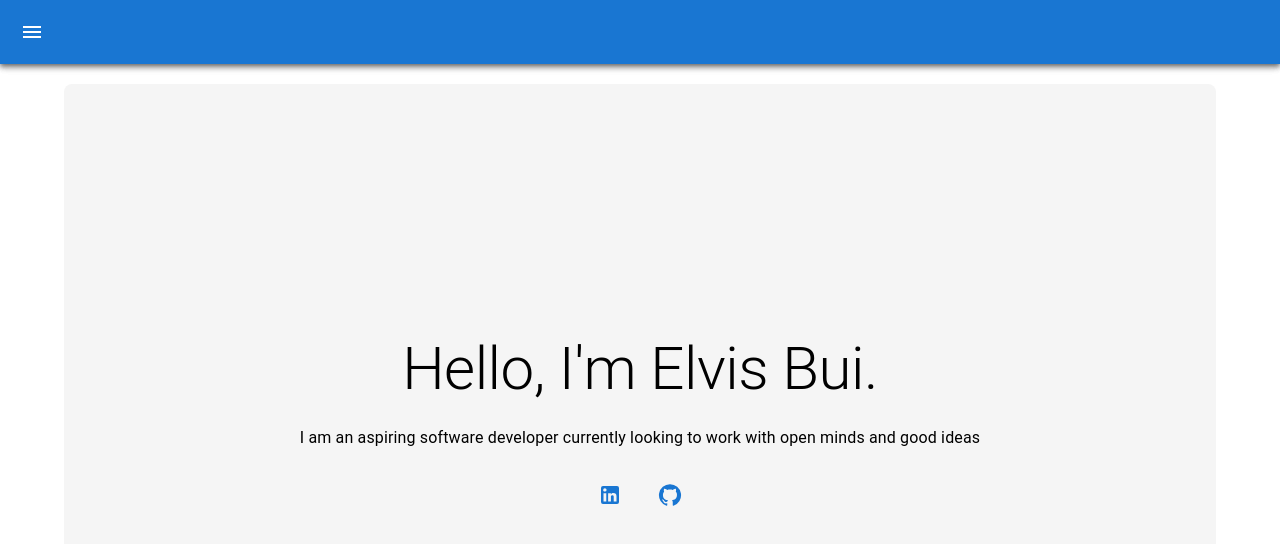
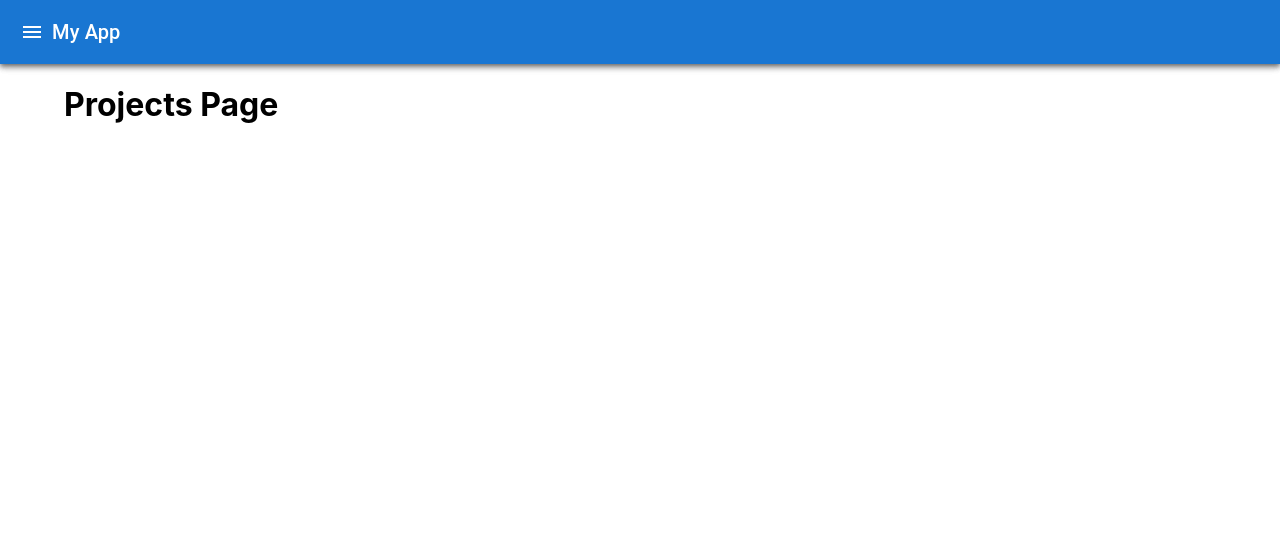
Before and after one commit to LaserCrafter/lasercrafter.github.io, a React (Create React App) app: page /projects in a window 1280 px wide. Shown: the top 544 px of the page. Built offline with nearby package versions, Linux system fonts and the light colour scheme.

Commit message:
Created routing for other pages along with clickable menu bars and pages

```diff
--- a/src/App.js
+++ b/src/App.js
@@ -4,14 +4,15 @@ import Box from '@mui/material/Box'; // Ensure Box is imported
 import LinkedInIcon from '@mui/icons-material/LinkedIn';
 import GitHubIcon from '@mui/icons-material/GitHub';
 import './App.css';
-import MenuBar from './MenuBar.js'
+import { Route, Routes } from 'react-router-dom';
+import About from './pages/About';
+import Contact from './pages/Contact';
+import Projects from './pages/Projects';
+import MenuBar from './MenuBar';
 
-function App() {
+function Main() {
   return (
     <div>
-      <AppBar position="static">
-      <MenuBar />
-      </AppBar>
     <Container>
       <Box className="large-container">
         <Typography variant="h2" gutterBottom>
@@ -25,7 +26,7 @@ function App() {
         <IconButton color="primary" href="https://www.linkedin.com/in/elvisbui" target="_blank" rel="noopener noreferrer">
           <LinkedInIcon />
         </IconButton>
-        <IconButton color="primary" href="https://github.com/LaserCraftet" target="_blank" rel="noopener noreferrer">
+        <IconButton color="primary" href="https://github.com/LaserCrafter" target="_blank" rel="noopener noreferrer">
           <GitHubIcon />
         </IconButton>
       </Box>
@@ -36,4 +37,23 @@ function App() {
   );
 }
 
+
+function App() {
+  return (
+    <div>
+      <AppBar position="static">
+      <MenuBar />
+      </AppBar>
+      <Container>
+        <Routes>
+          <Route path="/" element={<Main />} />
+          <Route path="/about" element={<About />} />
+          <Route path="/contact" element={<Contact />} />
+          <Route path="/projects" element={<Projects />} />
+        </Routes>
+      </Container>
+    </div>
+  );
+}
+
 export default App;
--- a/src/MenuBar.js
+++ b/src/MenuBar.js
@@ -1,9 +1,11 @@
 import React, { useState } from 'react';
+import { Link } from 'react-router-dom';
 import AppBar from '@mui/material/AppBar';
 import Toolbar from '@mui/material/Toolbar';
 import IconButton from '@mui/material/IconButton';
 import Menu from '@mui/material/Menu';
 import MenuItem from '@mui/material/MenuItem';
+import Typography from '@mui/material/Typography';
 import MenuIcon from '@mui/icons-material/Menu';
 
 function MenuBar() {
@@ -23,15 +25,18 @@ function MenuBar() {
         <IconButton edge="start" color="inherit" aria-label="menu" onClick={handleMenuOpen}>
           <MenuIcon />
         </IconButton>
+        <Typography variant="h6" style={{ flexGrow: 1 }}>
+          My App
+        </Typography>
         <Menu
           anchorEl={anchorEl}
           open={Boolean(anchorEl)}
           onClose={handleMenuClose}
         >
-          <MenuItem onClick={handleMenuClose}>Home</MenuItem>
-          <MenuItem onClick={handleMenuClose}>About</MenuItem>
-          <MenuItem onClick={handleMenuClose}>Projects</MenuItem>
-          <MenuItem onClick={handleMenuClose}>Contact</MenuItem>
+          <MenuItem onClick={handleMenuClose} component={Link} to="/">Home</MenuItem>
+          <MenuItem onClick={handleMenuClose} component={Link} to="/about">About</MenuItem>
+          <MenuItem onClick={handleMenuClose} component={Link} to="/projects">Projects</MenuItem>
+          <MenuItem onClick={handleMenuClose} component={Link} to="/contact">Contact</MenuItem>
         </Menu>
       </Toolbar>
     </AppBar>
--- a/src/index.js
+++ b/src/index.js
@@ -1,22 +1,20 @@
 import React from 'react';
-import ReactDOM from 'react-dom';
+import ReactDOM from 'react-dom/client';
 import './index.css';
 import App from './App';
 import reportWebVitals from './reportWebVitals';
 import { BrowserRouter as Router } from 'react-router-dom';
 
-const basename = process.env.PUBLIC_URL;
-
-ReactDOM.render(
+const root = ReactDOM.createRoot(document.getElementById('root'));
+root.render(
   <React.StrictMode>
-    <Router basename={basename}>
+    <Router>
       <App />
     </Router>
-  </React.StrictMode>,
-  document.getElementById('root')
+  </React.StrictMode>
 );
 
 // If you want to start measuring performance in your app, pass a function
-// to log results (for example: reportWebVitals(console.log))
+// to log results (for example: reportWebVitals.console.log))
 // or send to an analytics endpoint. Learn more: https://bit.ly/CRA-vitals
 reportWebVitals();
--- /dev/null
+++ b/src/pages/About.js
@@ -0,0 +1,7 @@
+import React from 'react';
+
+function About() {
+  return <h1>About Page</h1>;
+}
+
+export default About;
--- /dev/null
+++ b/src/pages/Contact.js
@@ -0,0 +1,7 @@
+import React from 'react';
+
+function Contact() {
+  return <h1>Contact Page</h1>;
+}
+
+export default Contact;
--- /dev/null
+++ b/src/pages/Projects.js
@@ -0,0 +1,7 @@
+import React from 'react';
+
+function Projects() {
+  return <h1>Projects Page</h1>;
+}
+
+export default Projects;
```
